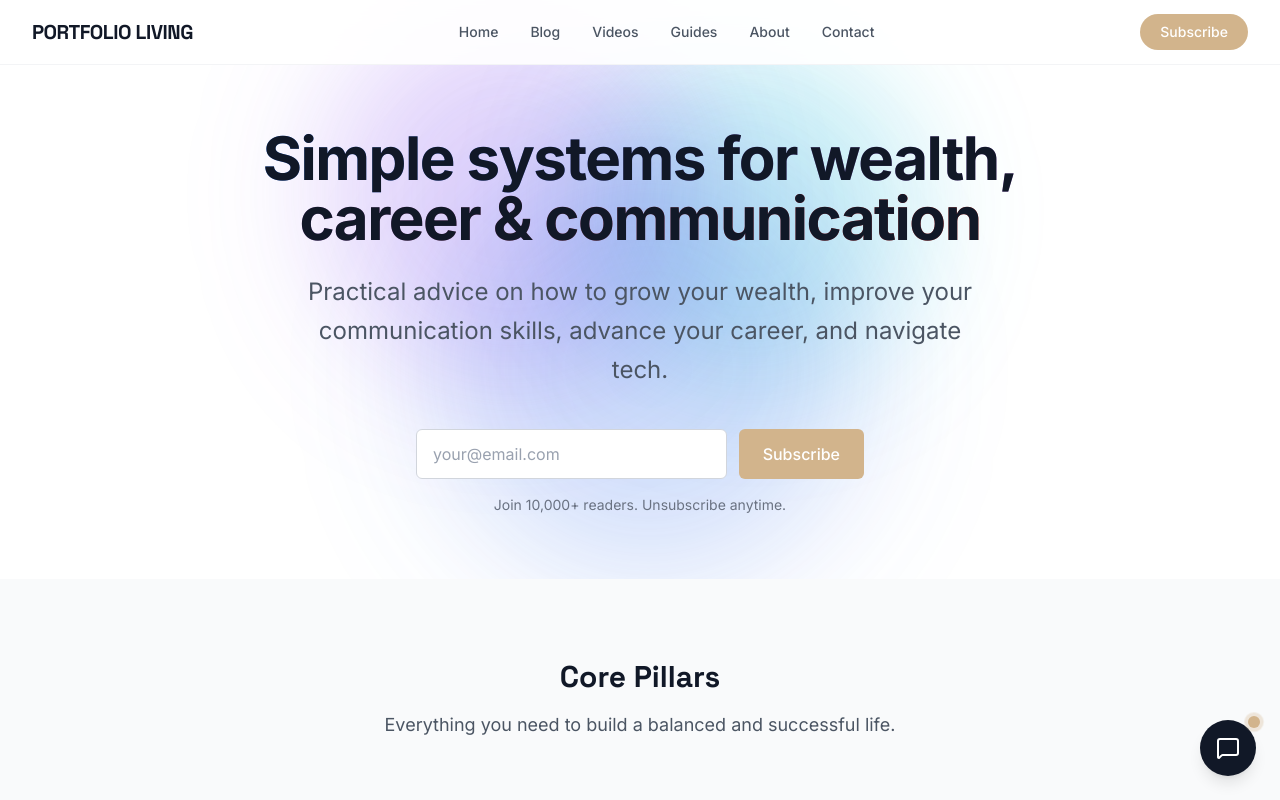
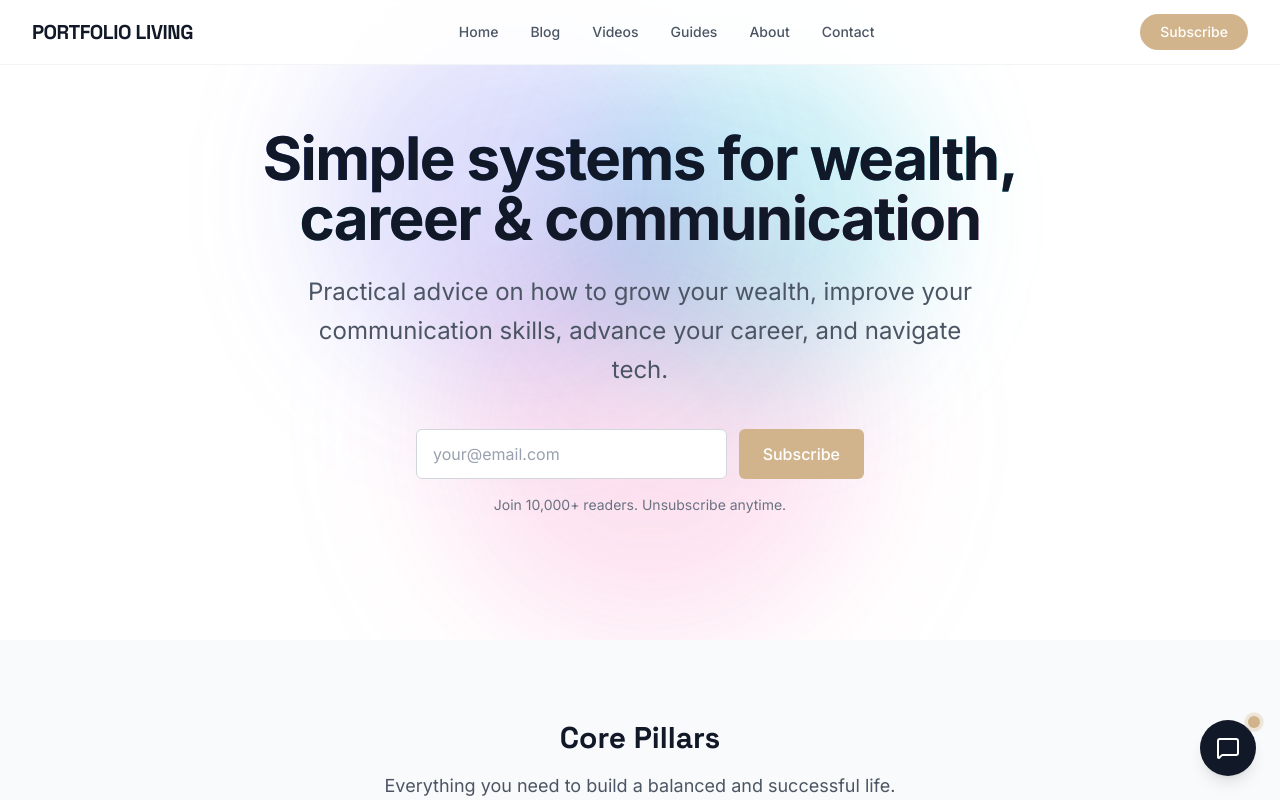
Before and after one commit to ahinsree/Portfolio-living, a Next.js app: page / in a window 1280 px wide. Shown: the top 800 px of the page. Built offline with nearby package versions, Linux system fonts and the light colour scheme.

Commit message:
feat: add vibrant color palette and interactive honeycomb hero pattern

```diff
--- a/app/globals.css
+++ b/app/globals.css
@@ -14,20 +14,31 @@
   --font-sans: var(--font-inter);
   --font-display: var(--font-space-grotesk);
 
-  /* Custom Colors */
+  /* Custom Colors - Vibrant Palette */
+  --color-primary: #6366f1;
+  /* Indigo 500 */
+  --color-secondary: #06b6d4;
+  /* Cyan 500 */
+  --color-accent: #f472b6;
+  /* Pink 400 */
+
+  /* Retaining existing brand vars for compatibility or mapping them */
+  --color-brand-blue: #6366f1;
+  --color-brand-purple: #a855f7;
+  /* Purple 500 */
+  --color-brand-red: #f472b6;
+
+  --color-accent-tan: #d2b48c;
+  /* Keeping the tan for specific accents */
+
   --color-gray-50: #f9fafb;
   --color-gray-900: #111827;
   --color-gray-600: #4b5563;
-  --color-brand-blue: #4285f4;
-  --color-brand-purple: #9b72cb;
-  --color-brand-red: #ea4335;
-  --color-accent-tan: #d2b48c;
-  /* Tan/Leather - verified hex roughly */
 }
 
 /* Custom Utilities if needed */
 .text-gradient-brand {
-  @apply bg-clip-text text-transparent bg-linear-to-r from-brand-blue via-brand-purple to-brand-red;
+  @apply bg-clip-text text-transparent bg-gradient-to-r from-brand-blue via-brand-purple to-brand-red;
 }
 
 body {
--- a/components/ColorPattern.tsx
+++ b/components/ColorPattern.tsx
@@ -3,9 +3,9 @@
 export default function ColorPattern() {
     return (
         <div className="absolute inset-0 overflow-hidden pointer-events-none select-none">
-            <div className="absolute top-0 left-1/4 w-96 h-96 bg-[#7c3aed]/30 rounded-full mix-blend-multiply filter blur-3xl opacity-70 animate-blob"></div>
-            <div className="absolute top-0 right-1/4 w-96 h-96 bg-[#06b6d4]/30 rounded-full mix-blend-multiply filter blur-3xl opacity-70 animate-blob animation-delay-2000"></div>
-            <div className="absolute -bottom-8 left-1/3 w-96 h-96 bg-[#2563eb]/30 rounded-full mix-blend-multiply filter blur-3xl opacity-70 animate-blob animation-delay-4000"></div>
+            <div className="absolute top-0 left-1/4 w-96 h-96 bg-primary/30 rounded-full mix-blend-multiply filter blur-3xl opacity-70 animate-blob"></div>
+            <div className="absolute top-0 right-1/4 w-96 h-96 bg-secondary/30 rounded-full mix-blend-multiply filter blur-3xl opacity-70 animate-blob animation-delay-2000"></div>
+            <div className="absolute -bottom-8 left-1/3 w-96 h-96 bg-accent/30 rounded-full mix-blend-multiply filter blur-3xl opacity-70 animate-blob animation-delay-4000"></div>
         </div>
     );
 }
--- a/components/FeatureGrid.tsx
+++ b/components/FeatureGrid.tsx
@@ -42,7 +42,7 @@ export default function FeatureGrid() {
                             key={feature.name}
                             className="bg-white p-8 rounded-xl shadow-sm hover:shadow-md transition-shadow duration-300 border border-gray-100"
                         >
-                            <div className="w-12 h-12 bg-accent-tan/10 rounded-lg flex items-center justify-center mb-6 text-accent-tan">
+                            <div className="w-12 h-12 bg-primary/10 rounded-lg flex items-center justify-center mb-6 text-primary group-hover:bg-primary/20 transition-colors">
                                 <feature.icon size={24} />
                             </div>
                             <h3 className="text-xl font-bold text-gray-900 mb-3 font-display">
--- a/components/Header.tsx
+++ b/components/Header.tsx
@@ -24,7 +24,7 @@ export default function Header() {
                     <div className="flex-shrink-0">
                         <Link
                             href="/"
-                            className="font-display font-bold text-xl tracking-tight text-gray-900 transition-all duration-300 hover:text-transparent hover:bg-clip-text hover:bg-gradient-to-r hover:from-brand-blue hover:via-brand-purple hover:to-brand-red"
+                            className="font-display font-bold text-xl tracking-tight text-gray-900 transition-all duration-300 hover:text-transparent hover:bg-clip-text hover:bg-gradient-to-r hover:from-primary hover:via-secondary hover:to-accent"
                         >
                             PORTFOLIO LIVING
                         </Link>
--- a/components/Hero.tsx
+++ b/components/Hero.tsx
@@ -1,13 +1,15 @@
 import ColorPattern from "./ColorPattern";
+import HexagonGrid from "./HexagonGrid";
 
 export default function Hero() {
     return (
-        <section className="relative pt-32 pb-16 px-4 sm:px-6 lg:px-8 max-w-7xl mx-auto flex flex-col items-center text-center overflow-hidden">
+        <section className="relative pt-32 pb-16 px-4 sm:px-6 lg:px-8 max-w-7xl mx-auto flex flex-col items-center text-center overflow-hidden min-h-[80vh]">
             <ColorPattern />
+            <HexagonGrid />
 
             <div className="relative z-10 w-full flex flex-col items-center">
                 <h1 className="text-4xl sm:text-5xl md:text-6xl font-bold text-gray-900 tracking-tight mb-6 max-w-4xl mx-auto cursor-default">
-                    <span className="bg-gradient-to-r from-brand-blue via-brand-purple to-brand-red bg-clip-text text-gray-900 hover:text-transparent transition-colors duration-300 cursor-pointer">
+                    <span className="bg-gradient-to-r from-primary via-secondary to-accent bg-clip-text text-gray-900 hover:text-transparent transition-colors duration-300 cursor-pointer">
                         Simple systems for wealth, career & communication
                     </span>
                 </h1>
--- /dev/null
+++ b/components/HexagonGrid.tsx
@@ -0,0 +1,115 @@
+"use client";
+
+import { useEffect, useRef, useState } from "react";
+
+export default function HexagonGrid() {
+    const containerRef = useRef<HTMLDivElement>(null);
+    const [dimensions, setDimensions] = useState({ width: 0, height: 0 });
+    const [hexagons, setHexagons] = useState<{ x: number; y: number }[]>([]);
+
+    // Hexagon size configuration
+    const hexSize = 25; // Slightly smaller for denser grid
+    const hexWidth = Math.sqrt(3) * hexSize;
+    const hexHeight = 2 * hexSize;
+
+    // Spacing
+    const xSpacing = hexWidth;
+    const ySpacing = hexHeight * 0.75;
+
+    useEffect(() => {
+        if (!containerRef.current) return;
+
+        const handleResize = () => {
+            // Only run on client
+            if (typeof window === 'undefined' || !containerRef.current) return;
+
+            const { clientWidth, clientHeight } = containerRef.current;
+            if (clientWidth === 0 || clientHeight === 0) return;
+
+            setDimensions({ width: clientWidth, height: clientHeight });
+
+            // Calculate grid to cover the area + buffer
+            const cols = Math.ceil(clientWidth / xSpacing) + 2;
+            const rows = Math.ceil(clientHeight / ySpacing) + 2;
+
+            const newHexagons = [];
+            for (let r = 0; r < rows; r++) {
+                for (let c = 0; c < cols; c++) {
+                    const xOffset = (r % 2) * (hexWidth / 2);
+                    const x = c * xSpacing + xOffset - hexWidth;
+                    const y = r * ySpacing - hexHeight;
+                    newHexagons.push({ x, y });
+                }
+            }
+            setHexagons(newHexagons);
+        };
+
+        handleResize();
+        window.addEventListener("resize", handleResize);
+        return () => window.removeEventListener("resize", handleResize);
+    }, []);
+
+    // Mouse tracking - Attached to window to capture global movement even with pointer-events: none
+    useEffect(() => {
+        const handleMouseMove = (e: MouseEvent) => {
+            if (!containerRef.current) return;
+
+            const rect = containerRef.current.getBoundingClientRect();
+            const x = e.clientX - rect.left;
+            const y = e.clientY - rect.top;
+
+            containerRef.current.style.setProperty("--mouse-x", `${x}px`);
+            containerRef.current.style.setProperty("--mouse-y", `${y}px`);
+        };
+
+        window.addEventListener("mousemove", handleMouseMove);
+        return () => window.removeEventListener("mousemove", handleMouseMove);
+    }, []);
+
+    const hexPath = (x: number, y: number) => {
+        // Points for hexagon at x,y
+        return `M${x + hexWidth / 2} ${y} L${x + hexWidth} ${y + hexHeight / 4} L${x + hexWidth} ${y + hexHeight * 0.75} L${x + hexWidth / 2} ${y + hexHeight} L${x} ${y + hexHeight * 0.75} L${x} ${y + hexHeight / 4} Z`;
+    };
+
+    return (
+        <div
+            ref={containerRef}
+            className="absolute inset-0 overflow-hidden pointer-events-none z-0"
+        // Removed static mask so the grid is purely driven by the 'cursor flashlight'
+        >
+            {/*
+              Active Masked Grid - Only visible where the mouse is.
+              The radial gradient at the mouse position reveals the grid.
+              Everything else is transparent (black hidden in mask, transparency in gradient).
+            */}
+            <div
+                className="absolute inset-0 transition-opacity duration-300"
+                style={{
+                    background: "transparent",
+                    maskImage: "radial-gradient(400px circle at var(--mouse-x, -9999px) var(--mouse-y, -9999px), black, transparent 70%)",
+                    WebkitMaskImage: "radial-gradient(400px circle at var(--mouse-x, -9999px) var(--mouse-y, -9999px), black, transparent 70%)",
+                }}
+            >
+                <svg width="100%" height="100%">
+                    <defs>
+                        <linearGradient id="gradient-active" x1="0%" y1="0%" x2="100%" y2="100%">
+                            <stop offset="0%" stopColor="var(--color-primary)" />
+                            <stop offset="50%" stopColor="var(--color-secondary)" />
+                            <stop offset="100%" stopColor="var(--color-accent)" />
+                        </linearGradient>
+                    </defs>
+                    {hexagons.map((hex, i) => (
+                        <path
+                            key={`active-${i}`}
+                            d={hexPath(hex.x, hex.y)}
+                            fill="none"
+                            stroke="url(#gradient-active)"
+                            strokeWidth="1.5"
+                            className="transition-colors duration-500"
+                        />
+                    ))}
+                </svg>
+            </div>
+        </div>
+    );
+}
```
